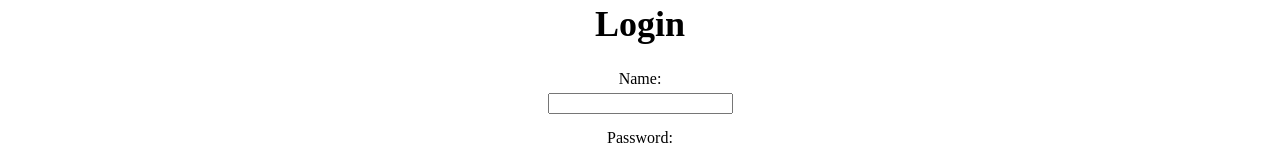
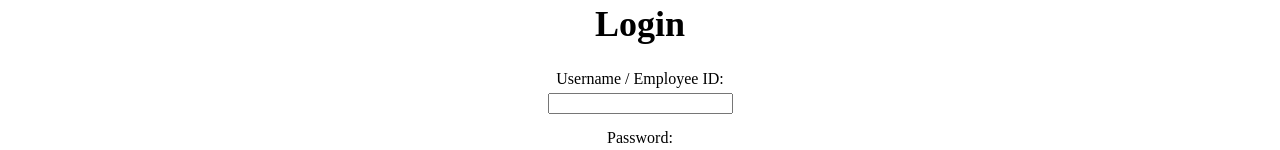
Before and after one commit to sarikavenkat/315-Project-3, a React (Create React App) app in the folder project3/: page /login in a window 1280 px wide. Shown: the part 197-347 px from the top of the page. Built offline with nearby package versions, Linux system fonts and the light colour scheme.

Commit message:
altered text input for login page

```diff
--- a/project3/src/pages/Login.js
+++ b/project3/src/pages/Login.js
@@ -47,7 +47,7 @@ const Login = () => {
             <h1 className='title'>Login</h1>
             <div className="textFields">
                 <div className='textField'>
-                    <p>Name:</p>
+                    <p>Username / Employee ID:</p>
                     <input
                         type="text"
                         value={username}
```
